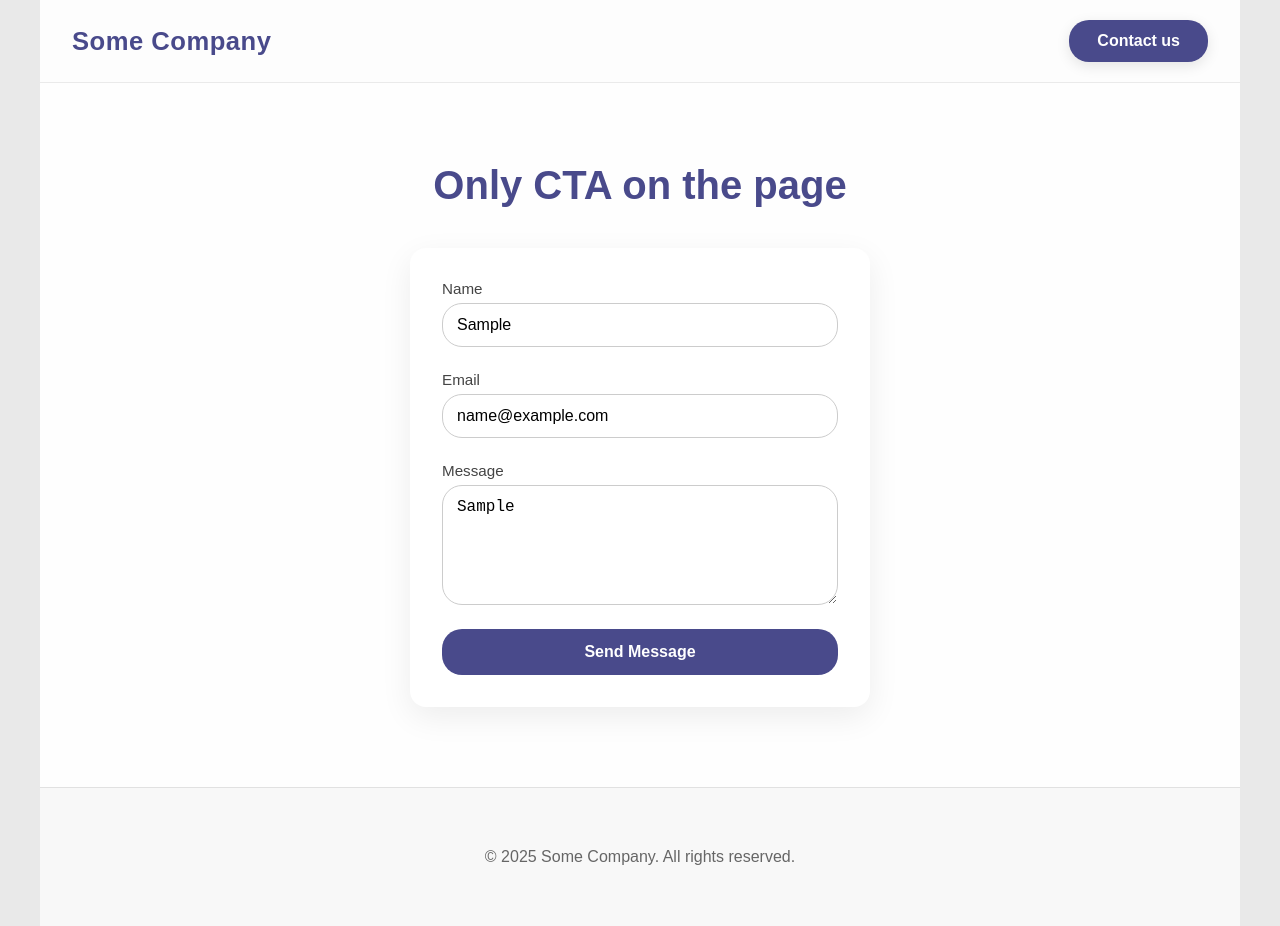
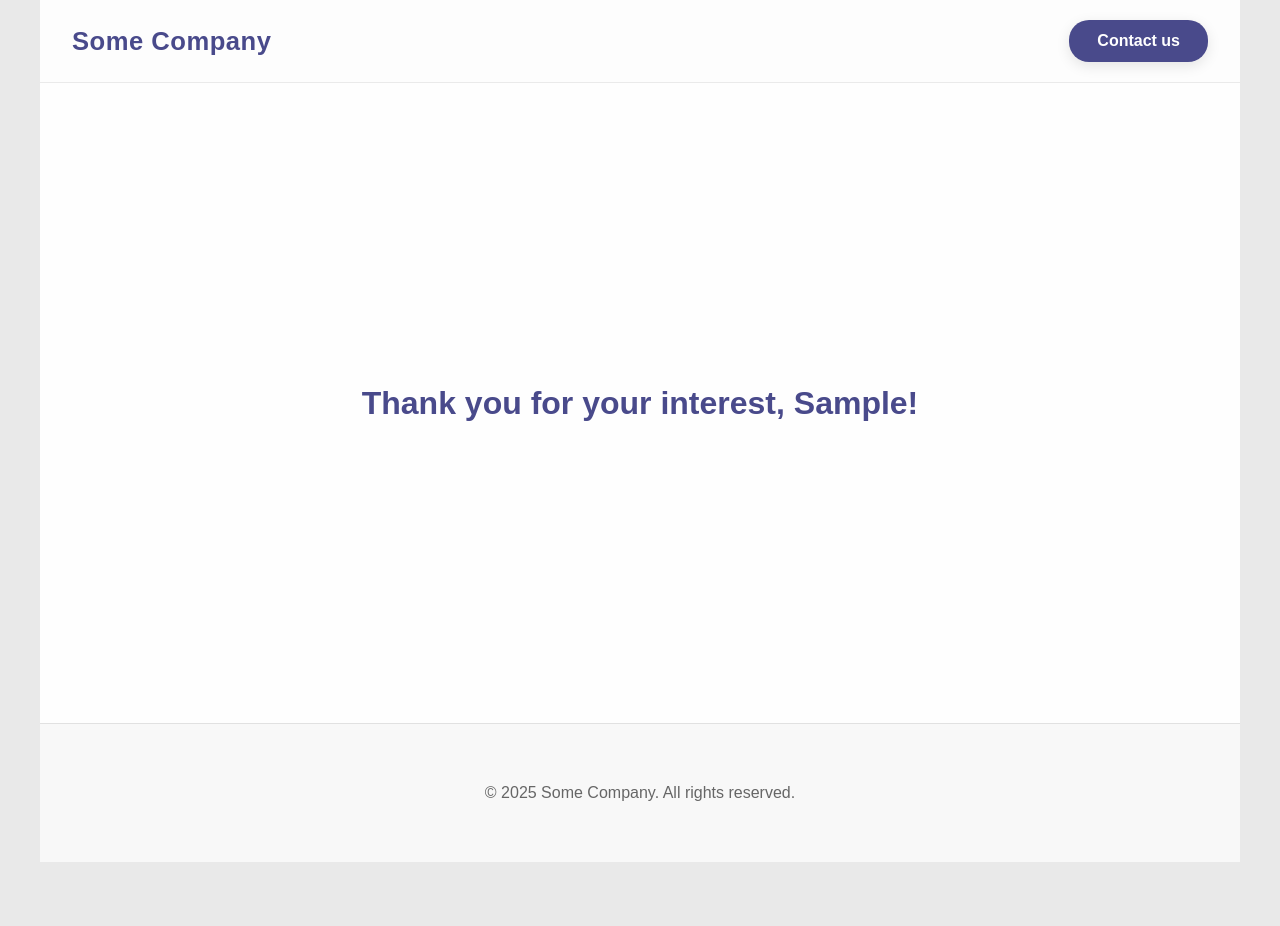
Before and after one commit to pkmal-art/site-with-form, a Next.js app: page /contacts in a window 1280 px wide. Both pictures are taken after typing "Sample", "name@example.com", "Sample" into the empty fields and a click on the button "Send Message". After the commit the page ends 862 px from the top, so only its background shows below. Built offline with nearby package versions, Linux system fonts and the light colour scheme.

Commit message:
added backend for working with the form

```diff
--- a/src/components/ContactForm.tsx
+++ b/src/components/ContactForm.tsx
@@ -1,5 +1,5 @@
 'use client';
-import React from "react";
+import React, { useState } from "react";
 import { useForm } from "react-hook-form";
 import { yupResolver } from "@hookform/resolvers/yup";
 import * as yup from 'yup';
@@ -115,6 +115,18 @@ const Error = styled.span`
   margin-top: 4px;
 `;
 
+const Message = styled.div`
+  display: flex;
+  min-height: 80vh;
+  background: #fefefe;
+  color: var(--primary);
+  align-items: center;
+  justify-content: center;
+  font-size: 2rem;
+  font-weight: 700;
+  text-align: center;
+`;
+
 const schema = yup.object().shape({
   name: yup.string().required('Name is required'),
   email: yup.string().email('Invalid email').required('Email is required'),
@@ -128,6 +140,8 @@ type FormData = {
 };
 
 export default function ContactForm() {
+  const [submittedMessage, setSubmittedMessage] = useState<string | null>(null);
+
   const {
     register,
     handleSubmit,
@@ -136,11 +150,36 @@ export default function ContactForm() {
     resolver: yupResolver(schema),
   });
 
-  const onSubmit = (data: FormData) => {
-    console.log(data);
+  const onSubmit = async (data: FormData) => {
+  try {
+      const response = await fetch('/api/contact', {
+        method: 'POST',
+        headers: { 'Content-Type': 'application/json' },
+        body: JSON.stringify(data),
+      });
+
+      const result = await response.json();
+
+      if (response.ok && result.name) {
+        setSubmittedMessage(`Thank you for your interest, ${result.name}!`);
+      } else {
+        console.error('Server error:', result);
+      }
+    } catch (error) {
+      console.error('Submission error:', error);
+    }
   };
 
   return (
+      <>
+      {submittedMessage ? (
+        <Message>
+          <p>
+            {submittedMessage}
+          </p>
+        </Message>
+
+      ) : (
         <Wrapper>
           <Title>Only CTA on the page</Title>
           <Form onSubmit={handleSubmit(onSubmit)}>
@@ -165,5 +204,7 @@ export default function ContactForm() {
             <Submit type="submit">Send Message</Submit>
           </Form>
         </Wrapper>
+      )}
+    </>
   );
 }
--- a/src/pages/api/contact.ts
+++ b/src/pages/api/contact.ts
@@ -0,0 +1,24 @@
+import type { NextApiRequest, NextApiResponse } from 'next';
+
+type Data = {
+  name: string;
+};
+
+export default function handler(
+  req: NextApiRequest,
+  res: NextApiResponse<Data>
+) {
+  if (req.method === 'POST') {
+    const { name, email } = req.body;
+
+    console.log('Contact Form Submission:', {
+      name,
+      email,
+    });
+
+    res.status(200).json({ name: name });
+  } else {
+    res.setHeader('Allow', ['POST']);
+    res.status(405).end(`Method ${req.method} Not Allowed`);
+  }
+}
```
Lines whose indentation alone changed are shown as unchanged.
